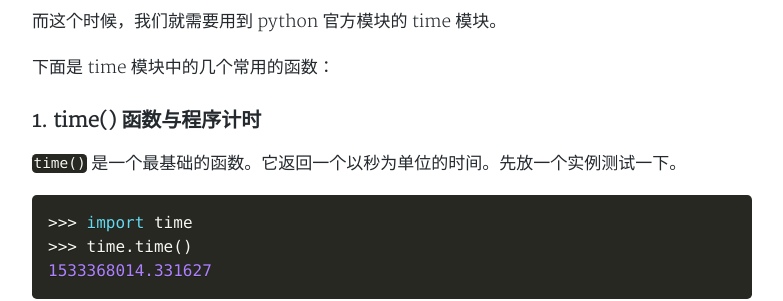
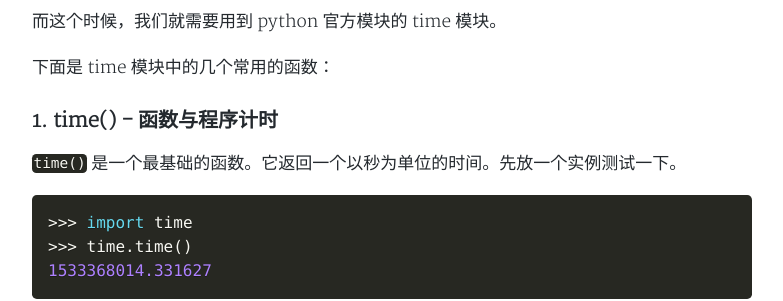
Before and after one commit to cometeme/cometeme.github.io, a Jekyll site: the page built from _posts/2018-08-04-[python]time模块.md, in a window 1280 px wide and 900 px high, scrolled down 510 px. Shown: the part 152-453 px from the top of the window, without its empty margins (248-1031 px from the left). Built offline with Jekyll 4.4.1, drawn with Linux system fonts in a browser that asks for light colours; nearby versions of some CDN libraries; comment, search, counter and statistics services are not loaded; a style sheet for code colours, icons or effects is not loaded.

Commit message:
small modify

```diff
--- a/_posts/2018-08-04-[python]time模块.md
+++ b/_posts/2018-08-04-[python]time模块.md
@@ -12,7 +12,7 @@ tags: python python模块
 
 下面是 time 模块中的几个常用的函数：
 
-### 1. time() 函数与程序计时
+### 1. time() - 函数与程序计时
 
 `time()` 是一个最基础的函数。它返回一个以秒为单位的时间。先放一个实例测试一下。
 
```
